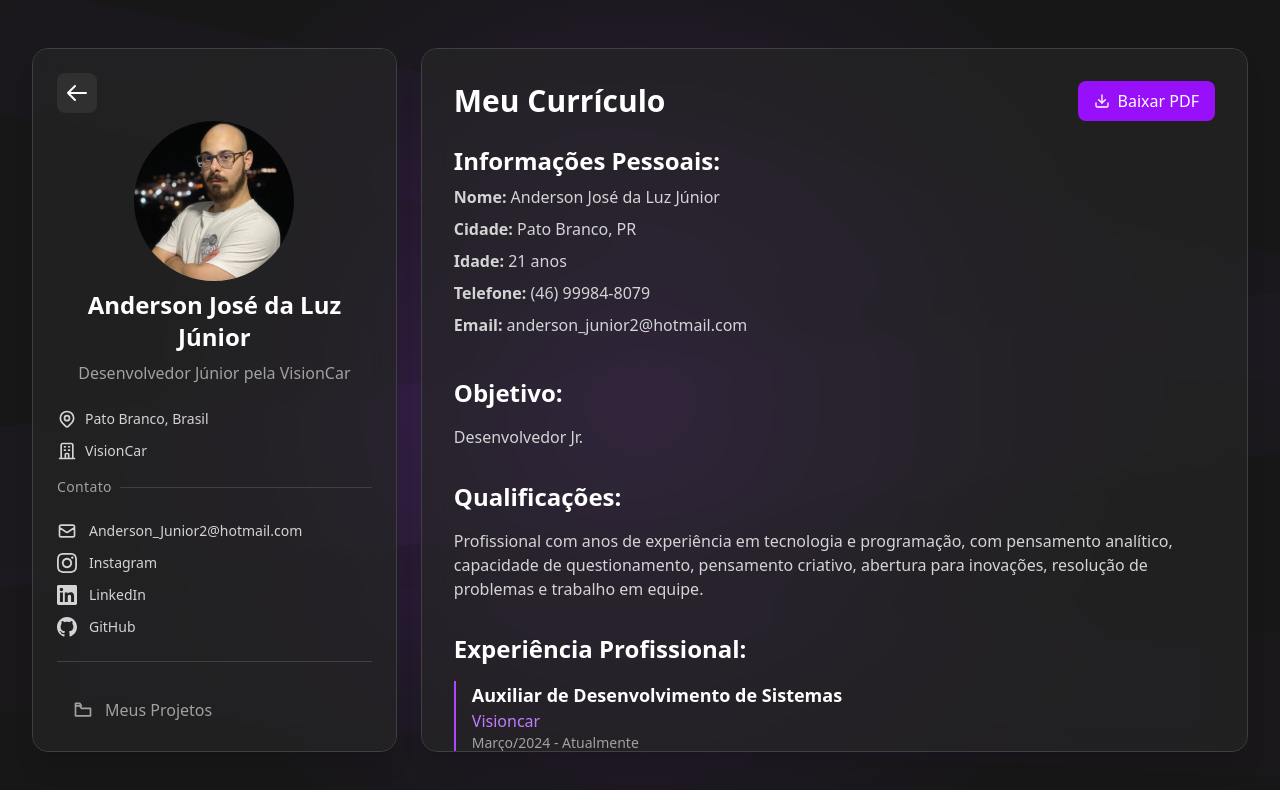
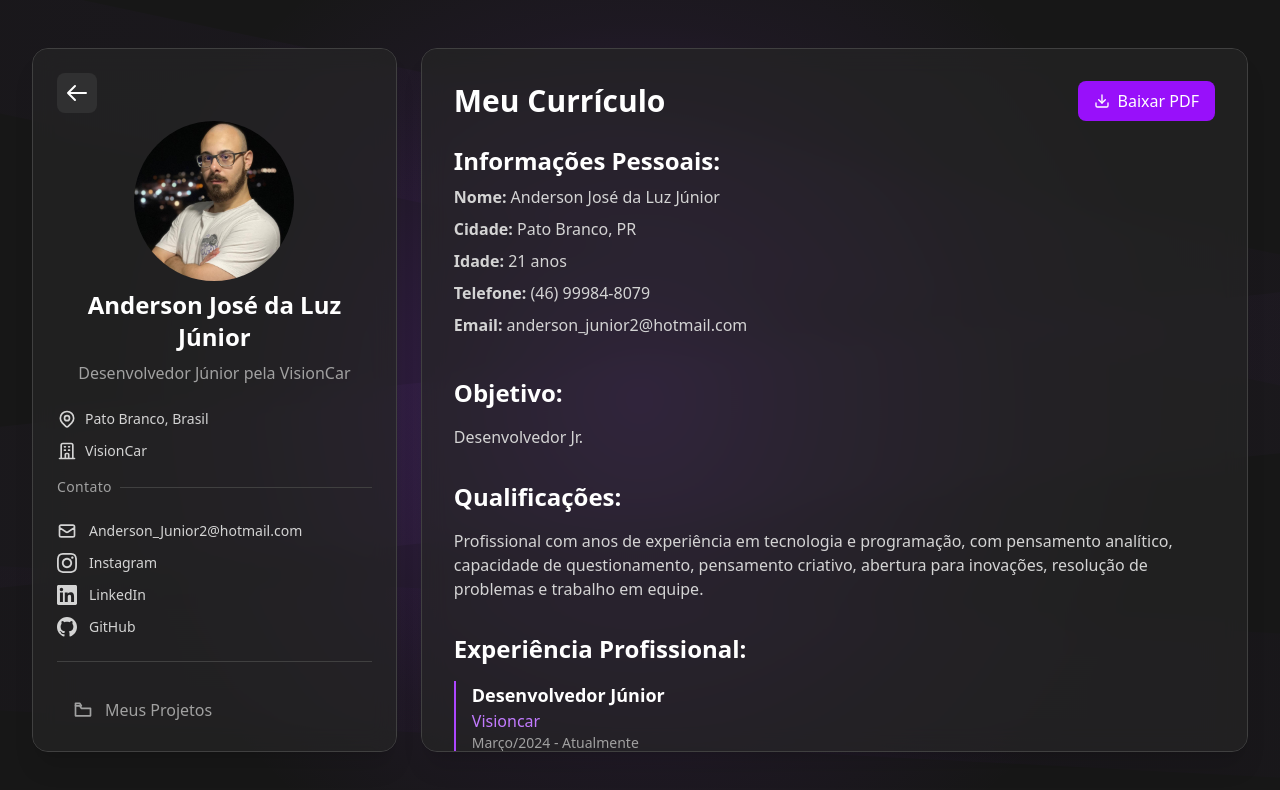
Before and after one commit to Shakkau/Portfolio-Anderson, a React (Vite) app: page /About-Anderson in a window 1280 px wide. Both pictures are taken after a click on the button "Meu Currículo". Shown: the top 790 px of the page. Built offline with nearby package versions, Linux system fonts and the light colour scheme.

Commit message:
Update ResumeView.tsx

```diff
--- a/src/views/ResumeView.tsx
+++ b/src/views/ResumeView.tsx
@@ -120,7 +120,7 @@ export default function ResumeView() {
             <h2>Experiência Profissional:</h2>
 
             <div class="job-item">
-              <h3><span class="job-title">Auxiliar de Desenvolvimento de Sistemas</span> - <span class="company">Visioncar</span></h3>
+              <h3><span class="job-title">Desenvolvedor Júnior</span> - <span class="company">Visioncar</span></h3>
               <p class="period">Março/2024 - Atualmente</p>
             </div>
 
@@ -272,7 +272,7 @@ export default function ResumeView() {
           <div className="space-y-4">
             <div className="border-l-2 border-purple-500 pl-4">
               <h4 className="text-lg font-semibold text-white">
-                Auxiliar de Desenvolvimento de Sistemas
+                Desenvolvedor Júnior
               </h4>
               <p className="text-purple-400 font-medium">Visioncar</p>
               <p className="text-neutral-400 text-sm mb-2">
```
